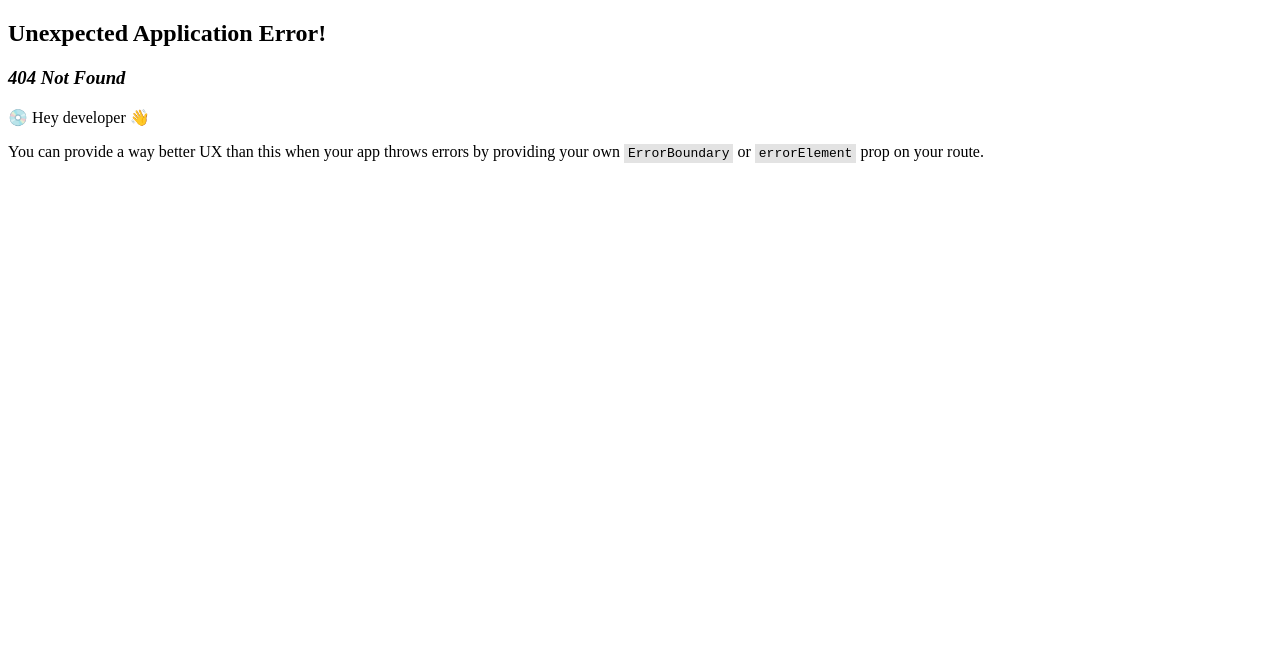
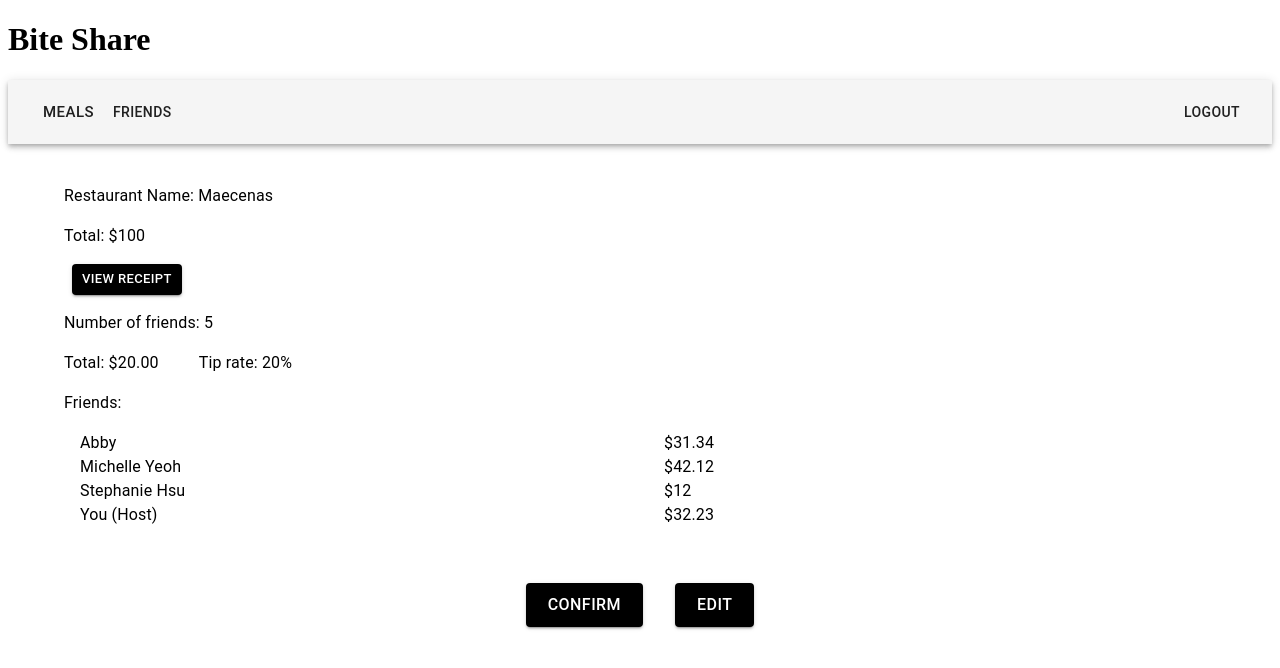
Before and after one commit to rpp2205-boc-dolomite/biteshare-app, a React app: page /review in a window 1280 px wide. Before the commit this address had no page. Shown: the top 668 px of the page. Built offline with nearby package versions, Linux system fonts and the light colour scheme; the HTML template or start-up script is replaced by a standard one.

Commit message:
ReviewsPage complete

```diff
--- /dev/null
+++ b/client/src/components/Review.jsx
@@ -0,0 +1,40 @@
+import React from 'react';
+import { Box, Button, Typography, Grid, Stack} from '@mui/material';
+import { Link } from 'react-router-dom';
+import Navbar from './Navbar.jsx';
+import ReviewPageList from './ReviewPageList.jsx';
+
+
+
+export default function Review(props) {
+
+  var btnStyle = {
+    m: 2,
+    fontSize:'16px',
+    '&:hover': {backgroundColor:'lightgrey'}
+  }
+
+  return(
+    <Box>
+      <Navbar></Navbar>
+      <Box sx={{m: 5}}>
+        <Typography variant="body1" sx={{m: 2}}>Restaurant Name: Maecenas</Typography>
+        <Typography variant="body1" sx={{m: 2}}>Total: $100</Typography>
+        <Button variant="contained" size="small" sx={{ml:3, '&:hover': {backgroundColor:'lightgrey'}, backgroundColor: 'black'}}>View Receipt</Button>
+        <Typography variant="body1" sx={{m: 2}}>Number of friends: 5</Typography>
+        <Box display="flex" sx={{m: 2}}>
+          <Typography variant="body1" >Total: $20.00</Typography>
+          <Typography sx={{ml: 5}}>Tip rate: 20%</Typography>
+        </Box>
+        <Typography variant="body1" sx={{m: 2}}>Friends: </Typography>
+        <ReviewPageList></ReviewPageList>
+      </Box>
+      <Grid container rowSpacing={20} direction="column" alignItems="center" justifyContent="center">
+       <Grid item>
+          <Button component={Link} to="/meals" variant="contained" size="large" sx={{...btnStyle, backgroundColor: "black"}}>Confirm</Button>
+          <Button component={Link} to="/create" variant="contained" size="large" sx={{...btnStyle, backgroundColor:'black'}}>Edit</Button>
+        </Grid>
+       </Grid>
+    </Box>
+  )
+}
--- /dev/null
+++ b/client/src/components/ReviewPageList.jsx
@@ -0,0 +1,31 @@
+import React from 'react';
+import { Grid, Box, Typography } from '@mui/material';
+
+export default function ReviewPageList (props) {
+  var sample = [{name: 'Abby', amount: 31.34}, {name: 'Michelle Yeoh', amount: 42.12}, {name: 'Stephanie Hsu', amount: 12}];
+  var host = {name: 'Jack Daniels', amount: 32.23};
+  return(
+    <Box sx={{ml: 4}}>
+      {sample.map((element, index) => {
+        return(
+            <Grid container spacing={2}>
+              <Grid container item xs={6} direction="column">
+                <Typography>{element.name}</Typography>
+              </Grid>
+              <Grid container item xs={6} direction="column">
+                <Typography>${element.amount}</Typography>
+              </Grid>
+            </Grid>
+        )
+      })}
+      <Grid container spacing={2}>
+        <Grid container item xs={6} direction="column">
+          <Typography>You (Host)</Typography>
+        </Grid>
+        <Grid container item xs={6} direction="column">
+          <Typography>${host.amount}</Typography>
+        </Grid>
+      </Grid>
+    </Box>
+  )
+}
--- a/client/src/index.jsx
+++ b/client/src/index.jsx
@@ -5,6 +5,7 @@ import Meals from './components/Meals.jsx';
 
 import Navbar from './components/Navbar.jsx';
 import AddFriends from './components/createMeal/AddFriends.jsx';
+import Review from './components/Review.jsx';
 
 import {
   createBrowserRouter,
@@ -16,7 +17,8 @@ const router = createBrowserRouter([
   {path:"/addfriends", element:<AddFriends />},
   // {path:"/signup", element:<SignUp />},
   //{path:"/login", element:<LogIn />},
-  {path:"/meals", element:<Meals />}
+  {path:"/meals", element:<Meals />},
+  {path:"/review", element: <Review />}
 ])
 
 createRoot(document.getElementById('app')).render(
```
